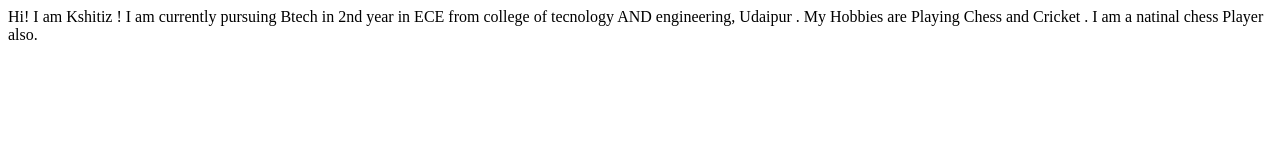
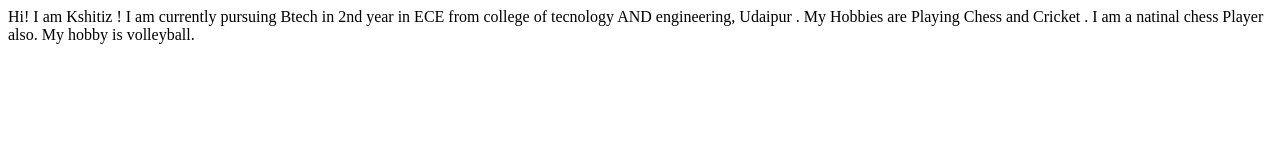
Before and after one commit to kshitizvaya30/kshitiz-vaya, a plain HTML site: page index.html in a window 1280 px wide. Drawn offline with Linux system fonts and the light colour scheme.

Commit message:
update kshitizvaya-hobby

```diff
--- a/index.html
+++ b/index.html
@@ -10,5 +10,7 @@
     I am currently pursuing Btech in 2nd year in ECE from college of tecnology AND engineering, Udaipur .
 
     My Hobbies are Playing Chess and Cricket . I am a natinal chess Player also.
+
+    My hobby is volleyball.
 </body>
 </html>
```
